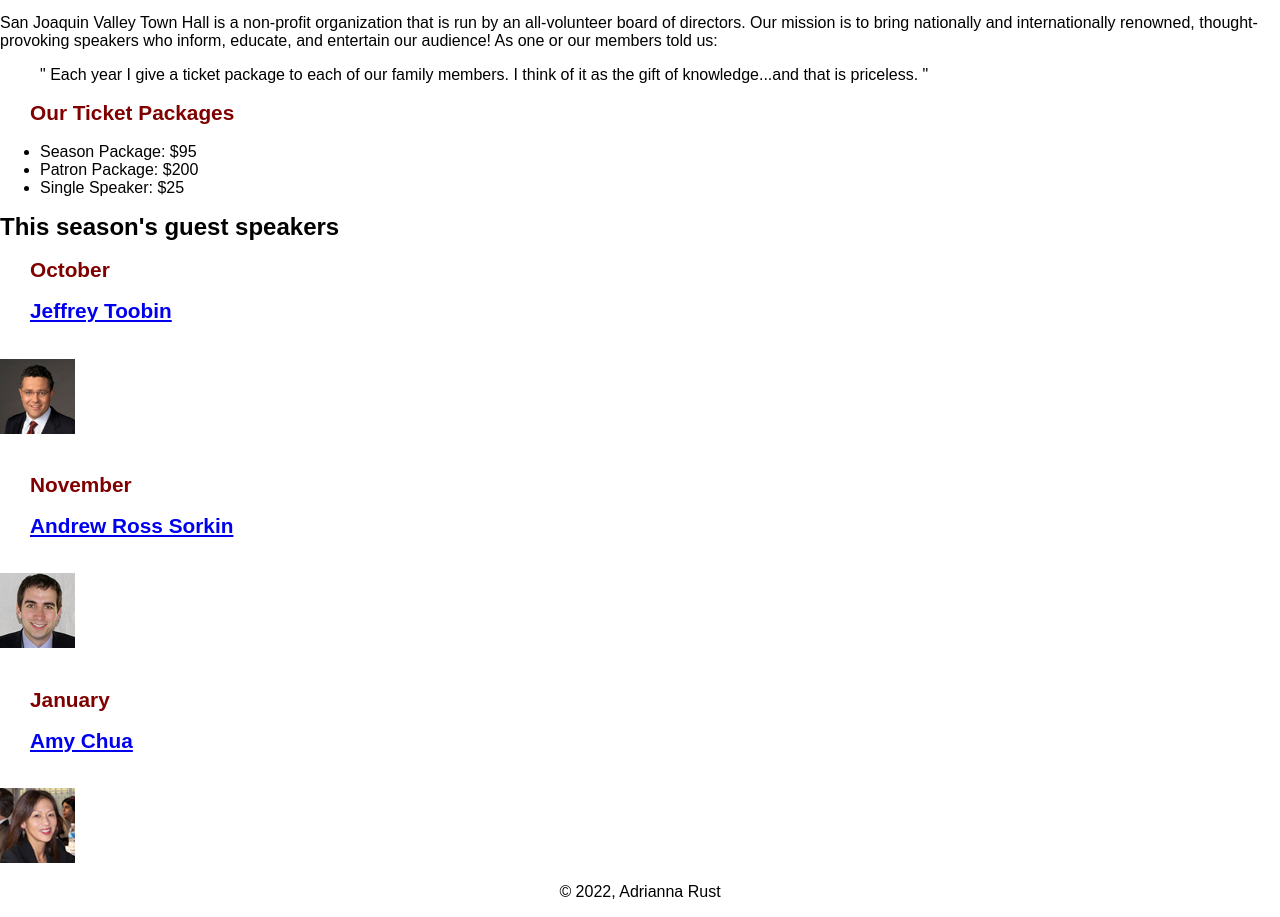
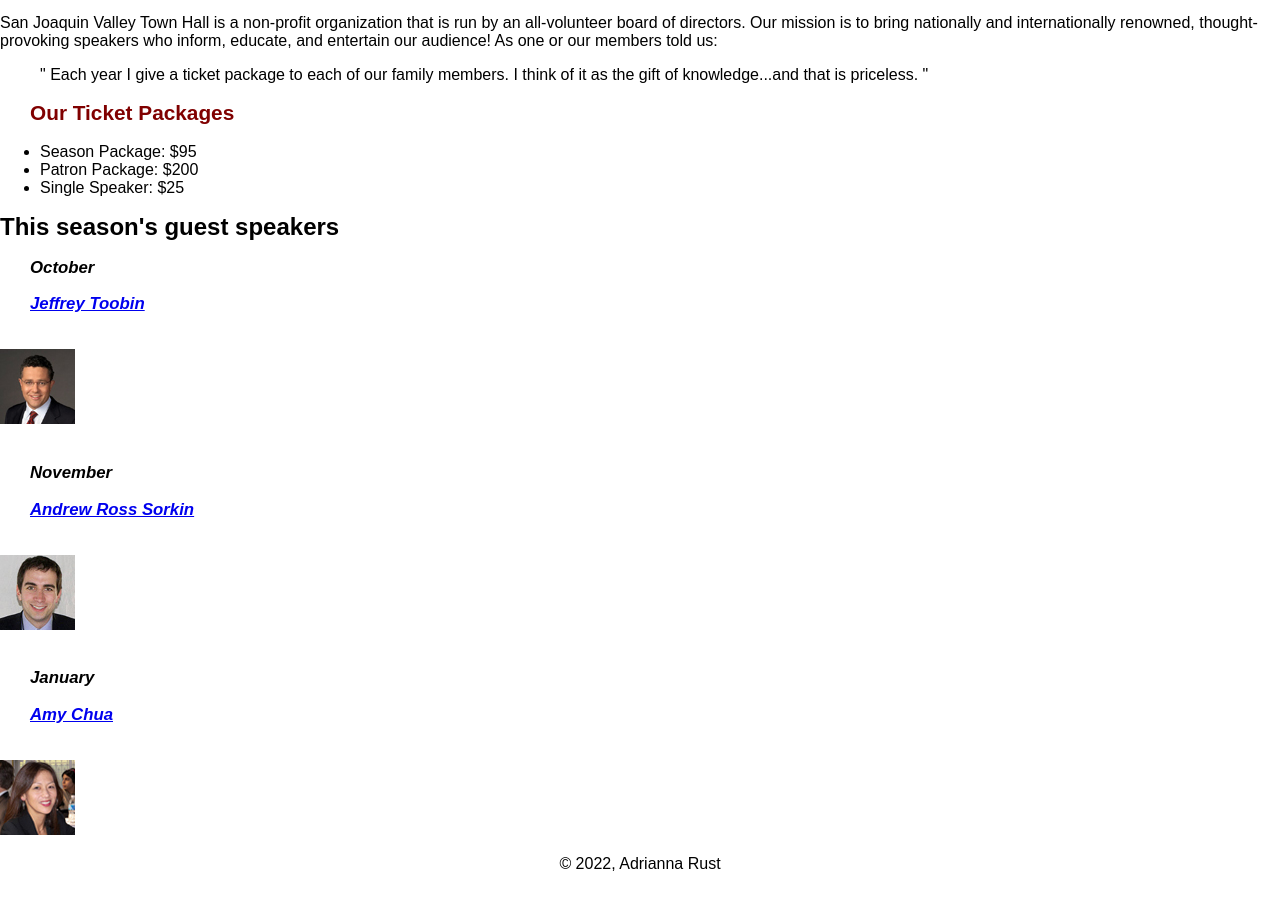
Before and after one commit to a6vra/A10, a plain HTML site: page town_hall_1/index.html in a window 1280 px wide. Shown: the part 149-1066 px from the top of the page. After the commit the page ends 1038 px from the top, so only its background shows below. Drawn offline with Linux system fonts and the light colour scheme.

Commit message:
Fix: updated heading sizes

```diff
--- a/town_hall_1/index.html
+++ b/town_hall_1/index.html
@@ -33,22 +33,22 @@
 
 		<h1> This season's guest speakers </h1>
 
-		<h2>October</h2>
-		<h2><a href="speakers/toobin.html"> Jeffrey Toobin </a></h2>
+		<h3>October</h3>
+		<h3><a href="speakers/toobin.html"> Jeffrey Toobin </a></h3>
 		<br>
 		<img src="images/toobin75.jpg" alt= "Jeffrey Toobin" >
 		<br>
 		<br>
 
-		<h2>November </h2>
-		<h2><a href="speakers/sorkin.html"> Andrew Ross Sorkin </a></h2>
+		<h3>November </h3>
+		<h3><a href="speakers/sorkin.html"> Andrew Ross Sorkin </a></h3>
 		<br>
 		<img src="images/sorkin75.jpg" alt= "Andrew Ross Sorkin" >
 		<br>
 		<br>
 
-		<h2> January </h2>
-		<h2><a href="speakers/chua.html"> Amy Chua </a></h2>
+		<h3> January </h3>
+		<h3><a href="speakers/chua.html"> Amy Chua </a></h3>
 		<br>
 		<img src="images/chua75.jpg" alt= "Amy Chua" >
 		<br>
```
